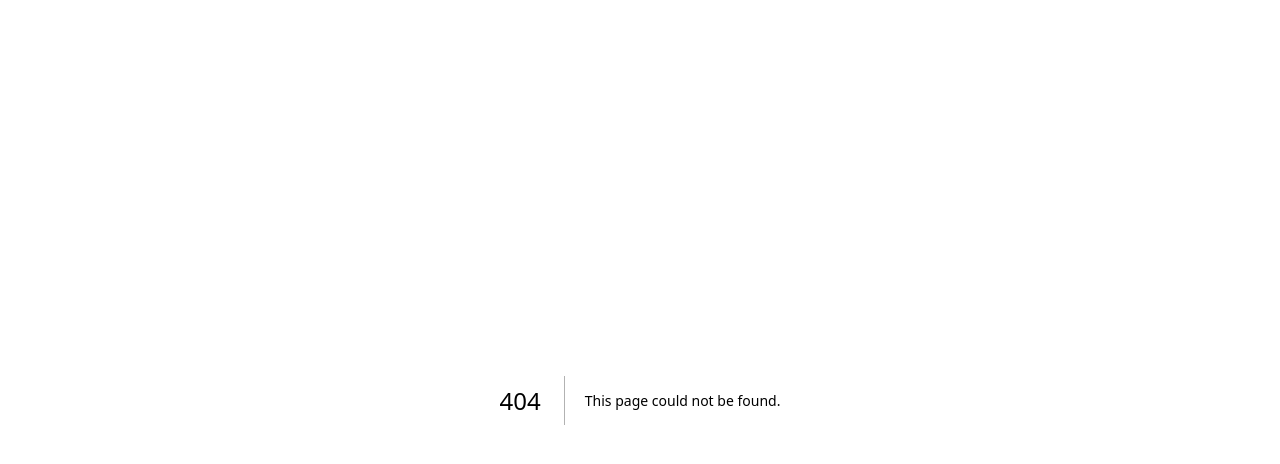
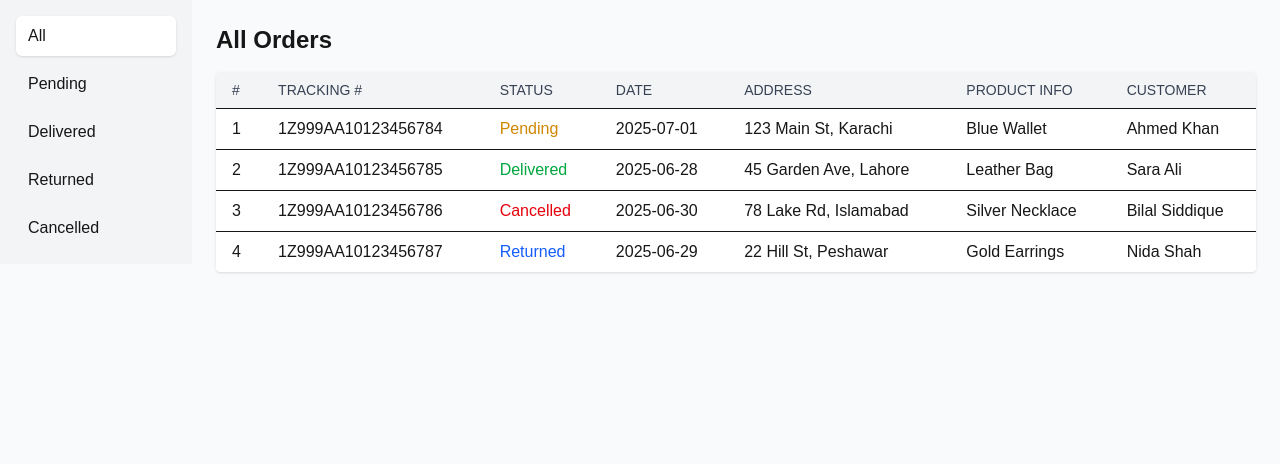
Before and after one commit to saqibshah/orderly, a Next.js app: page /dashboard/all in a window 1280 px wide. Before the commit this address had no page. Shown: the top 464 px of the page. Built offline with nearby package versions, Linux system fonts and the light colour scheme.

Commit message:
dummy orders added with relative pages

```diff
--- /dev/null
+++ b/src/app/components/OrderStatusPage.tsx
@@ -0,0 +1,21 @@
+'use client';
+
+import OrdersTable, { Order } from '@/app/components/OrdersTable';
+import { orders } from '@/app/data/orders';
+
+interface OrderStatusPageProps {
+  status: Order['status'];
+  title: string;
+}
+
+export default function OrderStatusPage({ status, title }: OrderStatusPageProps) {
+  // Filter the shared orders by the given status
+  const filtered = orders.filter((o) => o.status === status);
+
+  return (
+    <div>
+      <h1 className="text-2xl font-bold mb-4">{title}</h1>
+      <OrdersTable orders={filtered} />
+    </div>
+  );
+}
--- /dev/null
+++ b/src/app/components/OrdersTable.tsx
@@ -0,0 +1,59 @@
+'use client';
+
+export type Order = {
+  id: number;
+  trackingNumber: string;
+  status: 'pending' | 'delivered' | 'cancelled' | 'returned';
+  date: string;
+  address: string;
+  productInfo: string;
+  customerName: string;
+};
+
+interface OrdersTableProps {
+  orders: Order[];
+}
+
+export default function OrdersTable({ orders }: OrdersTableProps) {
+  // map status to text color
+  const statusColor = {
+    pending:   'text-yellow-600',
+    delivered: 'text-green-600',
+    cancelled: 'text-red-600',
+    returned:  'text-blue-600',
+  } as const;
+
+  return (
+    <div className="overflow-auto bg-white rounded shadow">
+      <table className="min-w-full divide-y">
+        <thead className="bg-gray-100">
+          <tr>
+            {['#', 'Tracking #', 'Status', 'Date', 'Address', 'Product Info', 'Customer'].map((h) => (
+              <th
+                key={h}
+                className="px-4 py-2 text-left text-sm font-medium text-gray-700 uppercase"
+              >
+                {h}
+              </th>
+            ))}
+          </tr>
+        </thead>
+        <tbody className="divide-y">
+          {orders.map((o) => (
+            <tr key={o.id}>
+              <td className="px-4 py-2 whitespace-nowrap">{o.id}</td>
+              <td className="px-4 py-2 whitespace-nowrap">{o.trackingNumber}</td>
+              <td className={`px-4 py-2 whitespace-nowrap capitalize ${statusColor[o.status]}`}>
+                {o.status}
+              </td>
+              <td className="px-4 py-2 whitespace-nowrap">{o.date}</td>
+              <td className="px-4 py-2">{o.address}</td>
+              <td className="px-4 py-2">{o.productInfo}</td>
+              <td className="px-4 py-2 whitespace-nowrap">{o.customerName}</td>
+            </tr>
+          ))}
+        </tbody>
+      </table>
+    </div>
+  );
+}
--- a/src/app/components/Sidebar.tsx
+++ b/src/app/components/Sidebar.tsx
@@ -4,10 +4,11 @@ import Link from 'next/link';
 import { usePathname } from 'next/navigation';
 
 const tabs = [
-  { label: 'Pending',   href: '/dashboard/pending'   },
-  { label: 'Delivered', href: '/dashboard/delivered' },
-  { label: 'Returned',  href: '/dashboard/returned'  },
-  { label: 'Cancelled', href: '/dashboard/cancelled' },
+  { label: 'All',        href: '/dashboard/all' },
+  { label: 'Pending',    href: '/dashboard/pending' },
+  { label: 'Delivered',  href: '/dashboard/delivered' },
+  { label: 'Returned',   href: '/dashboard/returned' },
+  { label: 'Cancelled',  href: '/dashboard/cancelled' },
 ];
 
 export default function Sidebar() {
--- /dev/null
+++ b/src/app/dashboard/all/page.tsx
@@ -0,0 +1,13 @@
+'use client';
+
+import { orders } from '@/app/data/orders';
+import OrdersTable from '@/app/components/OrdersTable';
+
+export default function AllOrdersPage() {
+  return (
+    <div>
+      <h1 className="text-2xl font-bold mb-4">All Orders</h1>
+      <OrdersTable orders={orders} />
+    </div>
+  );
+}
--- a/src/app/dashboard/cancelled/page.tsx
+++ b/src/app/dashboard/cancelled/page.tsx
@@ -1,8 +1,7 @@
+'use client';
+
+import OrderStatusPage from '@/app/components/OrderStatusPage';
+
 export default function CancelledPage() {
-  return (
-    <>
-      <h1 className="text-2xl font-bold mb-4">Cancelled Orders</h1>
-      <p className="text-gray-600">Here we’ll list all cancelled orders.</p>
-    </>
-  );
+  return <OrderStatusPage status="cancelled" title="Cancelled Orders" />;
 }
--- a/src/app/dashboard/delivered/page.tsx
+++ b/src/app/dashboard/delivered/page.tsx
@@ -1,8 +1,7 @@
+'use client';
+
+import OrderStatusPage from '@/app/components/OrderStatusPage';
+
 export default function DeliveredPage() {
-  return (
-    <>
-      <h1 className="text-2xl font-bold mb-4">Delivered Orders</h1>
-      <p className="text-gray-600">Here we’ll list all delivered orders.</p>
-    </>
-  );
+  return <OrderStatusPage status="delivered" title="Delivered Orders" />;
 }
--- a/src/app/dashboard/pending/page.tsx
+++ b/src/app/dashboard/pending/page.tsx
@@ -1,8 +1,7 @@
+'use client';
+
+import OrderStatusPage from '@/app/components/OrderStatusPage';
+
 export default function PendingPage() {
-  return (
-    <>
-      <h1 className="text-2xl font-bold mb-4">Pending Orders</h1>
-      <p className="text-gray-600">Here we’ll list all pending orders.</p>
-    </>
-  );
+  return <OrderStatusPage status="pending" title="Pending Orders" />;
 }
--- a/src/app/dashboard/returned/page.tsx
+++ b/src/app/dashboard/returned/page.tsx
@@ -1,8 +1,7 @@
+'use client';
+
+import OrderStatusPage from '@/app/components/OrderStatusPage';
+
 export default function ReturnedPage() {
-  return (
-    <>
-      <h1 className="text-2xl font-bold mb-4">Returned Orders</h1>
-      <p className="text-gray-600">Here we’ll list all returned orders.</p>
-    </>
-  );
+  return <OrderStatusPage status="returned" title="Returned Orders" />;
 }
--- /dev/null
+++ b/src/app/data/orders.ts
@@ -0,0 +1,40 @@
+import type { Order } from '@/app/components/OrdersTable';
+
+export const orders: Order[] = [
+  {
+    id: 1,
+    trackingNumber: '1Z999AA10123456784',
+    status: 'pending',
+    date: '2025-07-01',
+    address: '123 Main St, Karachi',
+    productInfo: 'Blue Wallet',
+    customerName: 'Ahmed Khan',
+  },
+  {
+    id: 2,
+    trackingNumber: '1Z999AA10123456785',
+    status: 'delivered',
+    date: '2025-06-28',
+    address: '45 Garden Ave, Lahore',
+    productInfo: 'Leather Bag',
+    customerName: 'Sara Ali',
+  },
+  {
+    id: 3,
+    trackingNumber: '1Z999AA10123456786',
+    status: 'cancelled',
+    date: '2025-06-30',
+    address: '78 Lake Rd, Islamabad',
+    productInfo: 'Silver Necklace',
+    customerName: 'Bilal Siddique',
+  },
+  {
+    id: 4,
+    trackingNumber: '1Z999AA10123456787',
+    status: 'returned',
+    date: '2025-06-29',
+    address: '22 Hill St, Peshawar',
+    productInfo: 'Gold Earrings',
+    customerName: 'Nida Shah',
+  }
+];
```
